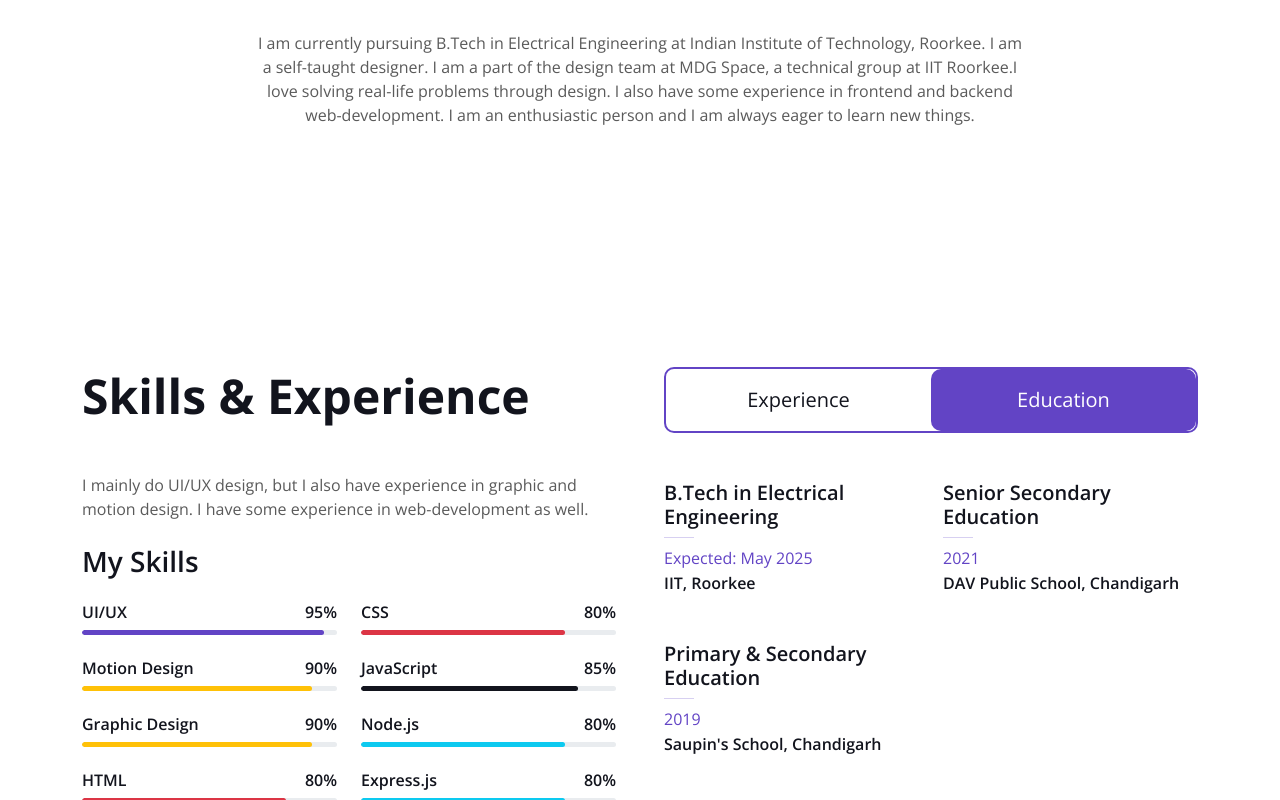
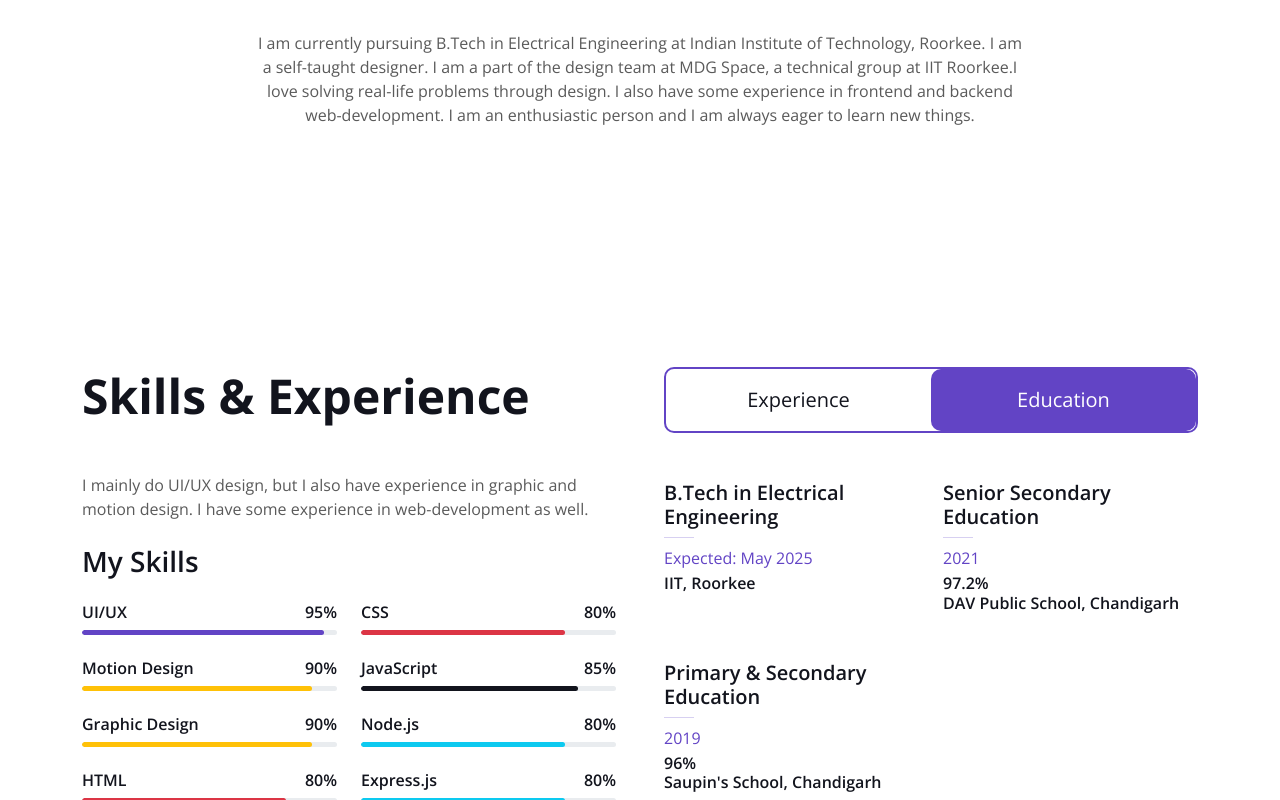
Before and after one commit to nishtha1425/portfolio, a plain HTML site: page index.html in a window 1280 px wide. Both pictures are taken after a click on the button "Education". Shown: the part 988-1788 px from the top of the page. Drawn offline with nearby package versions, Linux system fonts and the light colour scheme.

Commit message:
Update index.html

```diff
--- a/index.html
+++ b/index.html
@@ -313,12 +313,14 @@
                                     <h5>Senior Secondary Education</h5>
                                     <hr class="text-primary my-2">
                                     <p class="text-primary mb-1">2021</p>
+                                    <h6 class="mb-0">97.2%</h6>
                                     <h6 class="mb-0">DAV Public School, Chandigarh</h6>
                                 </div>
                                 <div class="col-sm-6">
                                     <h5>Primary & Secondary Education</h5>
                                     <hr class="text-primary my-2">
                                     <p class="text-primary mb-1">2019</p>
+                                    <h6 class="mb-0">96%</h6>
                                     <h6 class="mb-0">Saupin's School, Chandigarh</h6>
                                 </div>
                                 <div class="col-sm-6">
```
